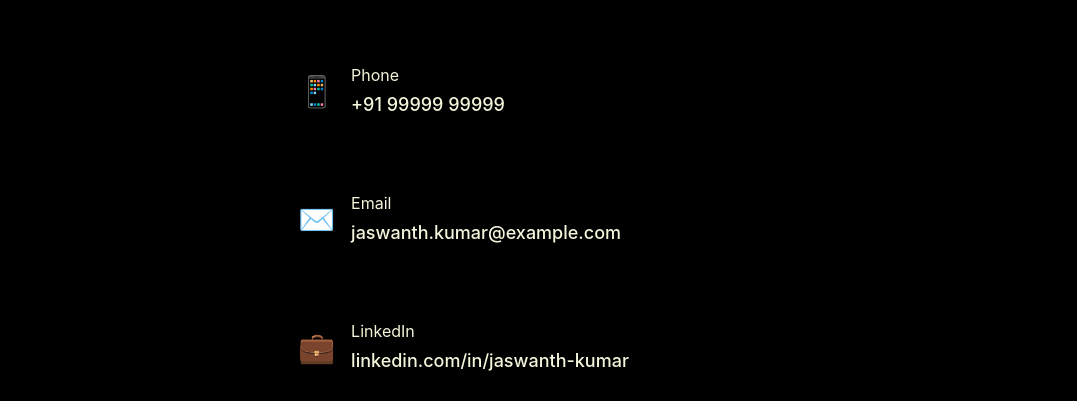
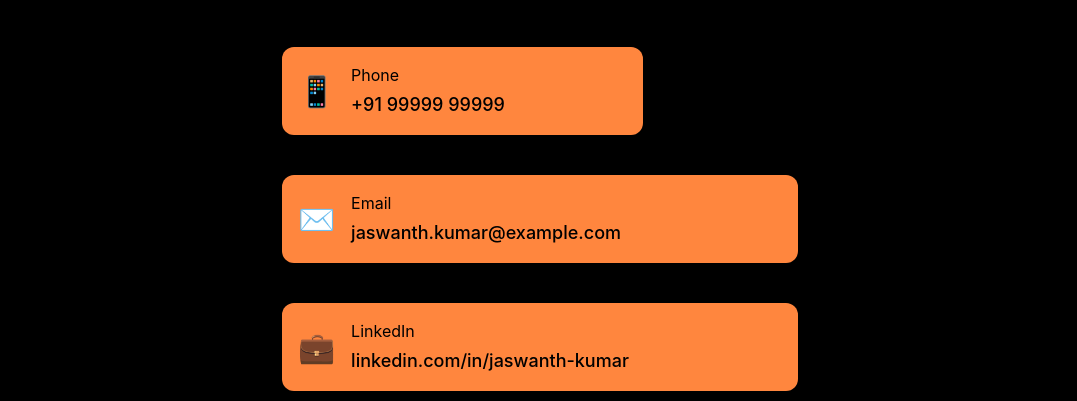
Before and after one commit to anchorjasvanth/portfolio, a React (Vite) app: page / in a window 1280 px wide. Shown: the part 4839-5240 px from the top of the page, without its empty margins (100-1177 px from the left). Built offline with nearby package versions, Linux system fonts and the light colour scheme; no server answers.

Commit message:
use css color variables

```diff
--- a/src/About.jsx
+++ b/src/About.jsx
@@ -58,7 +58,7 @@ function About() {
     "rounded-[50px] aspect-video h-[clamp(200px,20vw, 300px)] shrink-0 w-[clamp(300px,90vw,500px)] xl:w-full object-cover tap-hint";
   return (
     <div
-      className="xl:h-dvh bg-primary py-[min(10%,5rem)] px-[clamp(1rem,10%,5rem)] 2xl:px-40 relative"
+      className="xl:h-dvh text-secondary-text bg-primary py-[min(10%,5rem)] px-[clamp(1rem,10%,5rem)] 2xl:px-40 relative"
       id="about"
     >
       <div className=" xl:flex xl:gap-20 xl:h-full">
--- a/src/App.jsx
+++ b/src/App.jsx
@@ -15,7 +15,7 @@ function App() {
         <Hero></Hero>
         <About></About>
         <Gallery data={{ title: "FORMAL" }}></Gallery>
-        <Gallery data={{ title: "HIGH CROWD" }}></Gallery>
+        <Gallery data={{ title: "HIGH CROWD", alt: true }}></Gallery>
         <Gallery data={{ title: "CLASSICAL" }}></Gallery>
         <Contact></Contact>
       </div>
--- a/src/Contact.jsx
+++ b/src/Contact.jsx
@@ -38,7 +38,7 @@ function Contact() {
   return (
     <section
       id="contact"
-      className="min-h-dvh bg-secondary text-primary-text relative py-30 px-10 w-full flex flex-col justify-center"
+      className="min-h-dvh bg-black text-white relative py-30 px-10 w-full flex flex-col justify-center"
     >
       <div className="h-full flex flex-col justify-center items-center w-fit mx-auto">
         <div className="text-4xl sm:text-7xl 2xl:text-9xl font-extrabold mb-10 2xl:mb-30 mt-20">
@@ -64,8 +64,8 @@ function Contact() {
                     p-4 rounded-xl transition-all duration-300 transform bg-primary animate-extend-right
                     ${
                       hoveredItem === item.type
-                        ? "border-primary bg-secondary scale-y-120 shadow-lg shadow-primary/20"
-                        : "border-gray-500 bg-secondary/50 hover:border-gray-600"
+                        ? "border-primary bg-gray-900 scale-y-120 shadow-lg shadow-primary/20"
+                        : "border-gray-500 bg-black/50 hover:border-gray-600"
                     }
                   `}
                 style={{ animationDelay: `${index * 0.3}s` }}
@@ -80,10 +80,10 @@ function Contact() {
                     {item.icon}
                   </span>
                   <div>
-                    <p className="text-xs sm:text-base 2xl:text-xl text-primary-text mb-1">
+                    <p className="text-xs sm:text-base 2xl:text-xl text-black mb-1">
                       {item.display}
                     </p>
-                    <p className=" text-s sm:text-lg 2xl:text-2xl font-medium text-primary-text">
+                    <p className=" text-s sm:text-lg 2xl:text-2xl font-medium text-black">
                       {item.value}
                     </p>
                   </div>
--- a/src/Navbar.jsx
+++ b/src/Navbar.jsx
@@ -62,7 +62,7 @@ function Navbar() {
       </div>
 
       <div
-        className={`lg:hidden absolute left-0 right-0 top-[90px] z-40 bg-secondary/90 backdrop-blur-lg rounded-b-3xl p-6 shadow-[0_20px_60px_rgba(0,0,0,0.35)] transition-all duration-300 ${
+        className={`lg:hidden absolute left-0 right-0 top-[90px] z-40 bg-black/90 backdrop-blur-lg rounded-b-3xl p-6 shadow-[0_20px_60px_rgba(0,0,0,0.35)] transition-all duration-300 ${
           open
             ? "opacity-100 translate-y-0"
             : "opacity-0 -translate-y-4 pointer-events-none"
--- a/src/index.css
+++ b/src/index.css
@@ -2,8 +2,9 @@
 
 @theme {
   --color-primary: oklch(0.7438 0.169 48.36);
+  --color-secondary: rgb(0, 0, 0);
   --color-primary-text: oklch(0.9636 0.0328 107);
-  --color-secondary: rgb(0, 0, 0);
+  --color-secondary-text: rgb(0, 0, 0);
 }
 
 @keyframes verticalLoop {
```
